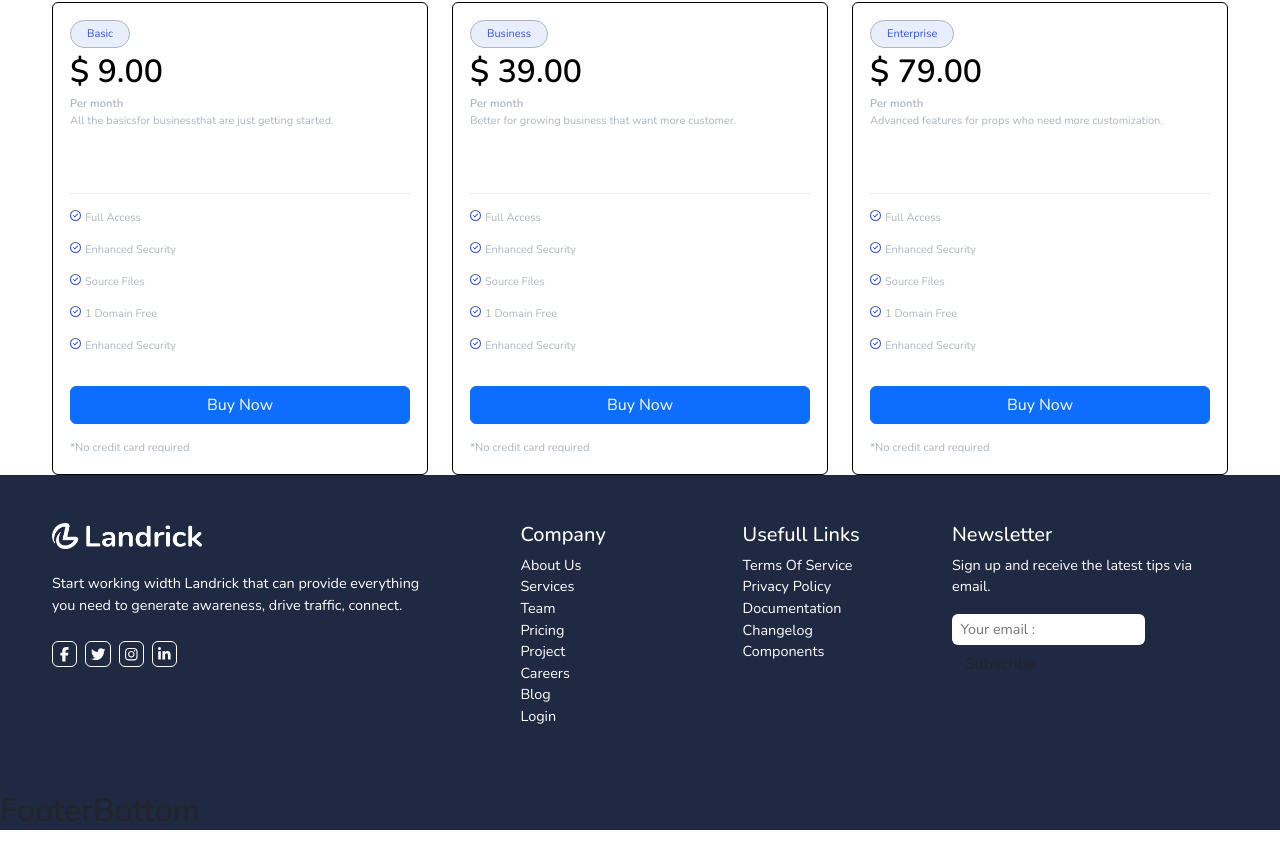
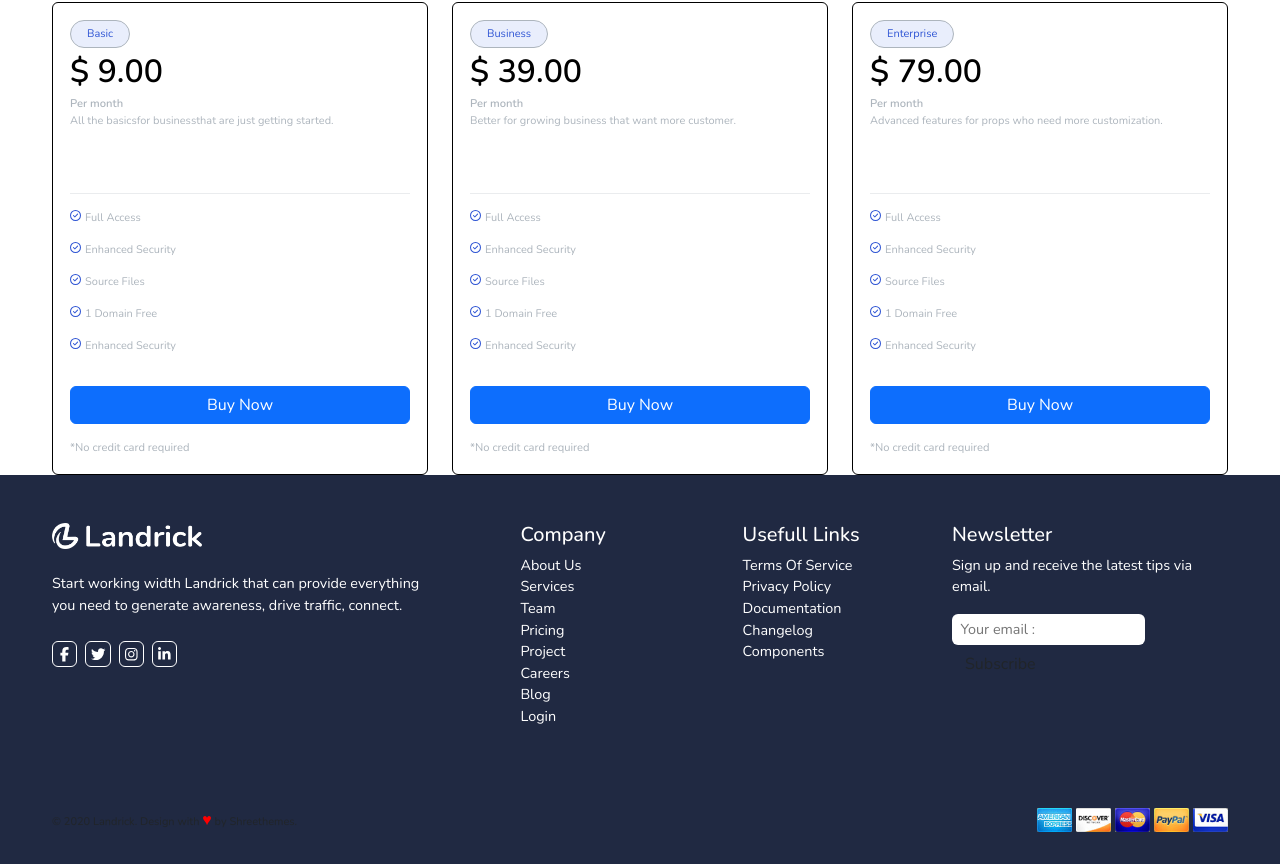
Before and after one commit to Frapenle/proj-html-vuejs, a Vue app: page / in a window 1280 px wide. Shown: the part 1494-2358 px from the top of the page. Before the commit the page ends 2332 px from the top, so only its background shows below. Built offline with nearby package versions, Linux system fonts and the light colour scheme.

Commit message:
Add payments system

```diff
--- a/src/components/Footer/FooterBottom.vue
+++ b/src/components/Footer/FooterBottom.vue
@@ -1,19 +1,50 @@
 <template lang="">
-    <h2>FooterBottom</h2>
+    <div id="footer-bottom">
+        <div class="container">
+            <div class="row">
+                <div class="col-6">
+                    <p>&#169; 2020 Landrick. Design with <span>&hearts;</span> by Shreethemes.</p>
+                </div>
+                <div class="col-6">
+                    <div class="payments-wrapper d-flex justify-content-end gap-1">
+                        <div :id="payment" v-for="(payMethod, i) in payments" :key="i">
+                            <img :src="getImagePath(payMethod)" :alt="payMethod + ' logo'" width="35">
+                        </div>
+                    </div>
+                </div>
+            </div>
+        </div>
+
+    </div>
 </template>
 <script>
 export default {
     name: 'FooterBottom',
     data() {
         return {
+            payments: ['american-ex', 'discover', 'master-card', 'paypal', 'visa'],
 
+        }
+    },
+    methods: {
+        getImagePath: function (img) {
+            return new URL(`../../assets/img/${img}.png`, import.meta.url).href;
         }
     },
 
 }
 </script>
-<style lang="scss">
+<style lang="scss" scoped>
 @use '../../styles/general.scss' as *;
 @use '../../styles/partials/variables' as *;
 @use "bootstrap/scss/bootstrap.scss" as *;
+
+#footer-bottom {
+    padding: 1rem 0;
+}
+
+span {
+    color: red;
+    font-size: 1rem;
+}
 </style>
```
